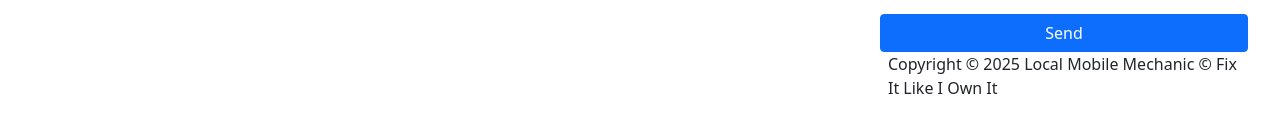
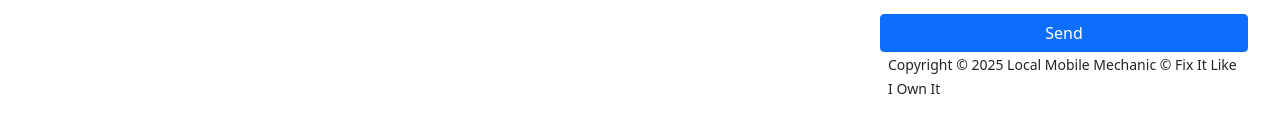
Before and after one commit to ByramDigitalMedia/MOBIL_MECH_MORRISTOWN, a plain HTML site: page index.html in a window 1280 px wide. Shown: the part 2167-2299 px from the top of the page. Drawn offline with nearby package versions, Linux system fonts and the light colour scheme.

Commit message:
Update index.html

```diff
--- a/index.html
+++ b/index.html
@@ -244,7 +244,7 @@
               <br>
               <button type="button" class="btn btn-primary ">Send</button>
             </form>
-            <p>Copyright &copy; <span id="year"></span> Local Mobile Mechanic &copy; Fix It Like I Own It</p>
+            <p><small>Copyright &copy; <span id="year"></span> Local Mobile Mechanic &copy; Fix It Like I Own It</small></p>
           </div>
         </div>
       </div>
```
